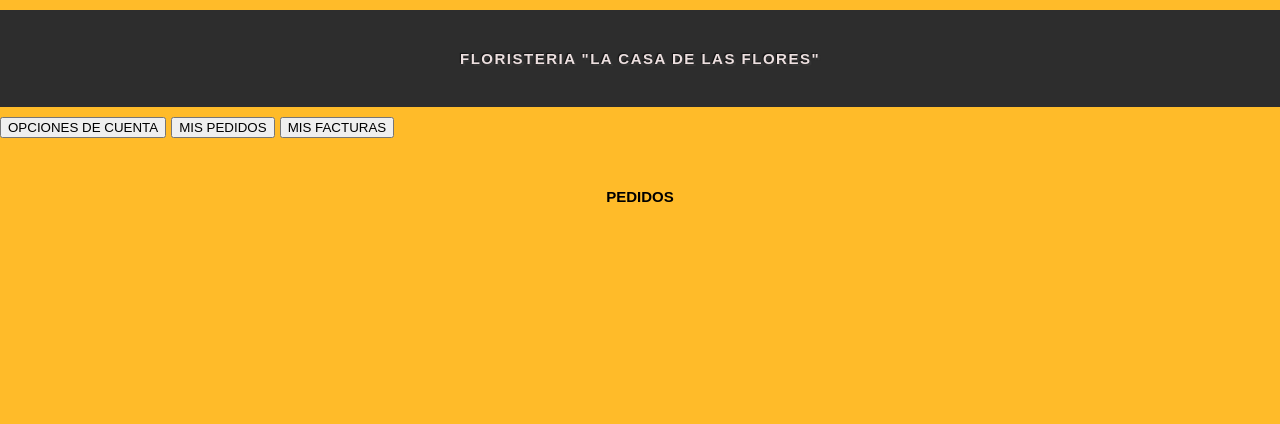
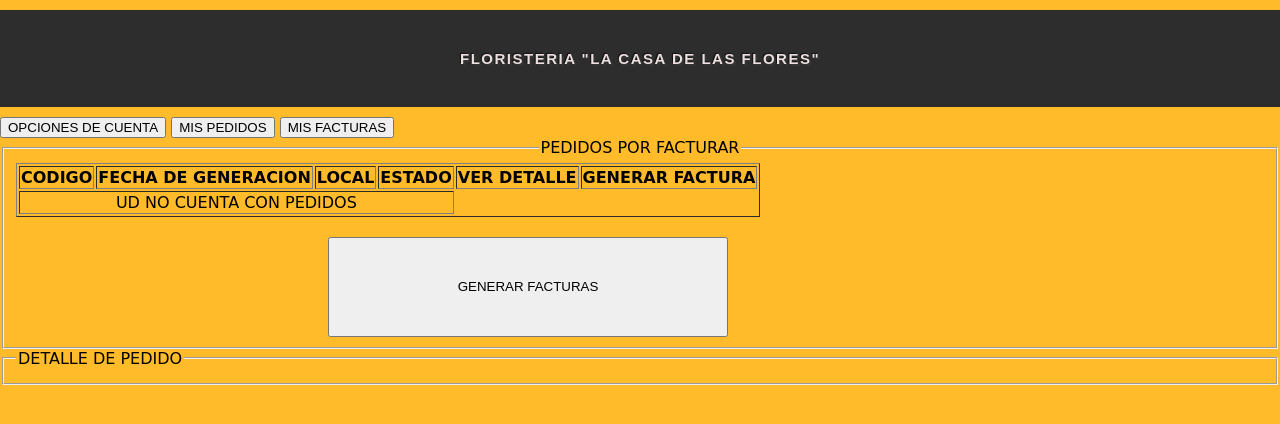
Before and after one commit to jcuyaguari/examenInterciclo, a PHP site: page /IndexUsuario.php?codigo=1 in a window 1280 px wide, after a click on "MIS PEDIDOS". Shown: the top 424 px of the page. Run offline with PHP 8.4, Linux system fonts and the light colour scheme; data that the repository does not hold is empty.

Commit message:
Crud pedidos1

```diff
--- a/publica/menuP/cambiar.js
+++ b/publica/menuP/cambiar.js
@@ -148,6 +148,7 @@ function cantidad(num, val, cod) {
 
 function carrito() {
     if (listaCodigo.length != 0) {
+        if(document.getElementById('local').selectedIndex != 0){
         $('#listaCodigos').val(JSON.stringify(listaCodigo));
         $('#listaCantidad').val(JSON.stringify(listaCantidad));
         var formData = new FormData($("#formCarrito")[0]);
@@ -174,6 +175,9 @@ function carrito() {
 
             }
         });
+    }else{
+        alert('Debe selecionar el local')
+    }
     } else {
         alert('Debe selecionar uno o mas productos')
     }
--- a/publica/menuP/estilo.css
+++ b/publica/menuP/estilo.css
@@ -212,7 +212,7 @@ border-block-end: 2%;
     border-radius: 50%;
   }
 
-  #btnCarrito{
+  #btnCarrito, #btnFactura{
     position: relative;
      margin-top: 20px;
      margin-left: 25%;
--- a/publica/menuP/metodos.php
+++ b/publica/menuP/metodos.php
@@ -10,11 +10,12 @@
     $listaCantidad =  json_decode($_POST['listaCantidad']);
     $listaCodigos =  json_decode($_POST['listaCodigos']);
     $codigoU = $_POST['codigo'];
-
+    $local = $_POST['local'];
     date_default_timezone_set("America/Guayaquil");
     $fecha = date('Y-m-d H:i:s', time());
 
-    $sql = "INSERT INTO pedido VALUES (0, '$fecha', '$codigoU', 'ACTIVO', 0)";
+    $sql = "INSERT INTO pedido VALUES (0, '$fecha', '$codigoU', '$local', 'CREADO', 0)";
+    echo $sql;
     if ($conn->query($sql) === TRUE) {
         $sql1 = "SELECT ped_codigo FROM pedido WHERE ped_codigo = (SELECT MAX(ped_codigo) from pedido)";
         $result = $conn->query($sql1);
--- a/publica/user/IndexUsuario.php
+++ b/publica/user/IndexUsuario.php
@@ -71,7 +71,54 @@
 
         </div>
         <div id="dos">
-            <h1>PEDIDOS</h1>
+            <fieldset style="text-align: center">
+                <legend>PEDIDOS POR FACTURAR</legend>
+                <table border>
+                    <tr>
+                        <th >CODIGO</th>
+                        <th>FECHA DE GENERACION</th>
+                        <th>LOCAL</th>
+                        <th>ESTADO</th>
+                        <th>VER DETALLE</th>
+                        <th >GENERAR FACTURA</th>
+                    </tr>
+                    <?php
+
+                    $sql = "SELECT  *
+                    FROM pedido p, local l
+                    WHERE p.ped_cod_local = l.loc_id AND p.ped_cod_user= $codigo AND p.usu_eliminado = 0 AND p.ped_estado = 'CREADO';";
+                    $result = $conn->query($sql);
+                    if ($result->num_rows > 0) {
+                        while ($row = $result->fetch_assoc()) {
+                            echo "<tr>";
+                            echo " <td>" . $row["ped_codigo"] . "</td>";
+                            echo " <td>" . $row["ped_fecha"] . "</td>";
+                            echo " <td>" . $row["loc_nombre"] . "</td>";
+                            echo " <td>" . $row['ped_estado'] . "</td>";
+                            echo " <td><input type='button' id='eliminar' name='eliminar' value='VER DETALLE' onclick='detalle(" . $row["ped_codigo"] . ")'/></td>";
+                            echo " <td style='text-align: center'>";
+                            echo "<label class='switch' >";
+                            echo "<input type='checkbox' onclick='facturas(" . $row["ped_codigo"] . ",this)' >";
+                            echo "<span class='slider' ></s pan>";
+                            echo "</tb>";
+                        }
+                    } else {
+                        echo "<tr>";
+                        echo " <td colspan='4'> UD NO CUENTA CON PEDIDOS </td> ";
+                        echo "</tr>";
+                    }
+                    ?>
+                </table border>
+                <input   type="button" name="fac" id='btnFactura' onclick="factura()" value="GENERAR FACTURAS">
+            </fieldset>
+            <fieldset>
+                <legend>DETALLE DE PEDIDO</legend>
+                <div id='detallePedido'>
+
+                </div>
+            </fieldset>
+
+
         </div>
         <div id="tres">
             <h1>FACTUA</h1>
--- a/publica/user/controlador.js
+++ b/publica/user/controlador.js
@@ -362,3 +362,56 @@ function actualizarContrasena() {
         alert('No Rebice los datos')
     }
 }
+
+
+function detalle(cod) {
+
+    if (window.XMLHttpRequest) {
+        xmlhttp = new XMLHttpRequest();
+    } else {
+        xmlhttp = new ActiveXObject("Microsoft.XMLHTTP");
+    }
+    xmlhttp.onreadystatechange = function () {
+        if (this.readyState == 4 && this.status == 200) {
+            document.getElementById('detallePedido').innerHTML= this.responseText;
+        }
+    };
+    xmlhttp.open("POST", "metodosPedidos.php", true);
+    xmlhttp.setRequestHeader("Content-type", "application/x-www-form-urlencoded");
+    xmlhttp.send("opc=listar&codigo=" +cod);
+
+}
+
+
+var lista = new Array();
+
+function facturas(cod, val) {
+    if (val.checked == true) {
+        lista.push(cod);
+    } else {
+        var pos = lista.indexOf(cod)
+        lista.splice(pos, 1);
+        console.log(lista)
+    }
+
+}
+
+function factura() {
+    if (lista.length > 0) {
+        if (window.XMLHttpRequest) {
+            xmlhttp = new XMLHttpRequest();
+        } else {
+            xmlhttp = new ActiveXObject("Microsoft.XMLHTTP");
+        }
+        xmlhttp.onreadystatechange = function () {
+            if (this.readyState == 4 && this.status == 200) {
+                document.getElementById('detallePedido').innerHTML= this.responseText;
+            }
+        };
+        xmlhttp.open("POST", "metodosPedidos.php", true);
+        xmlhttp.setRequestHeader("Content-type", "application/x-www-form-urlencoded");
+        xmlhttp.send("opc=crear&lista=" +JSON.stringify(lista), true);
+    } else {
+        alert('Debe selecionar uno o mas pedidos ')
+    }
+}
```
Also changed, not shown: config/sql.sql (+5 -4 lines), publica/menuP/menu.php (+23 -8 lines), publica/user/metodosPedidos.php (added, +61 -0 lines).
